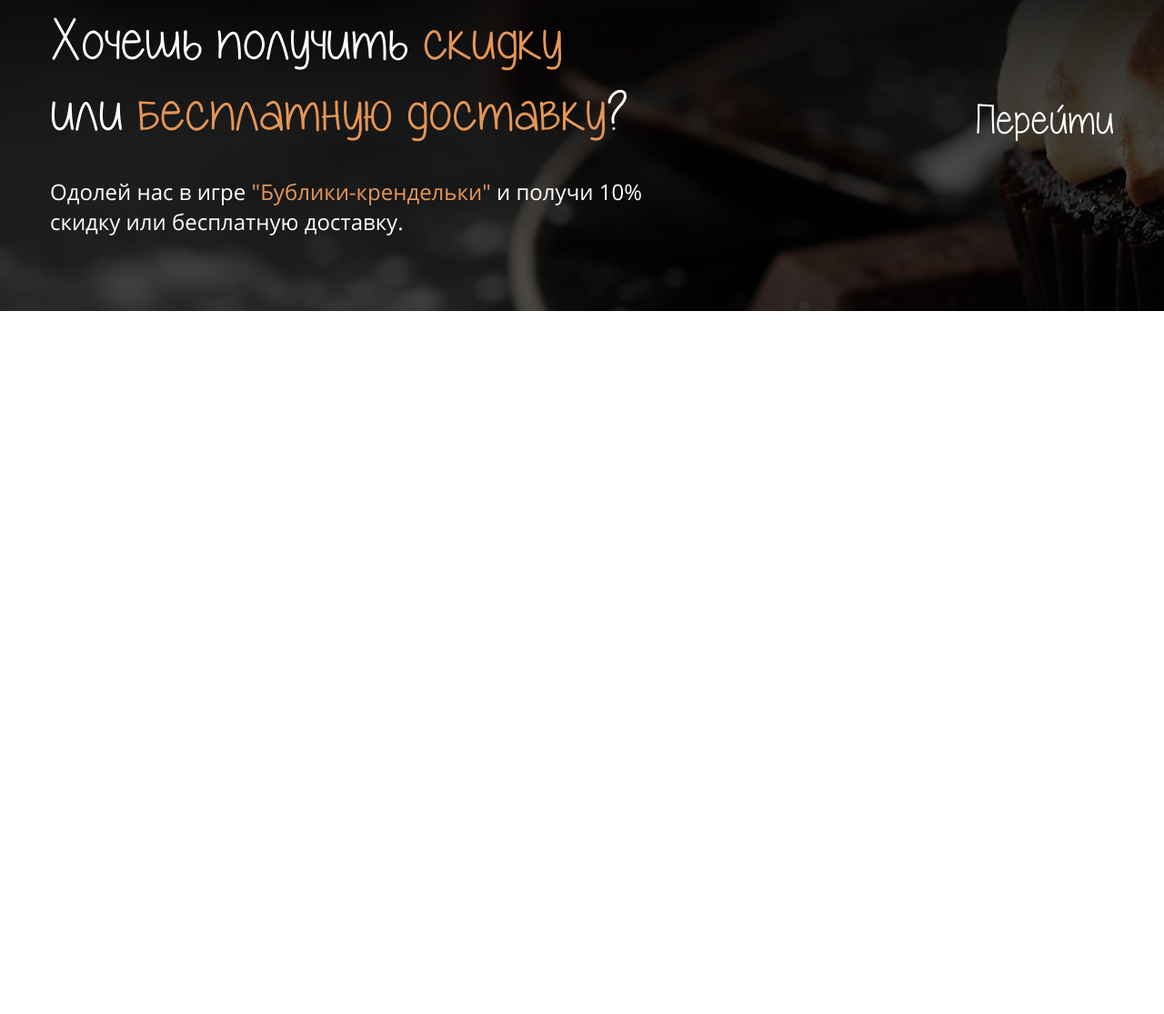
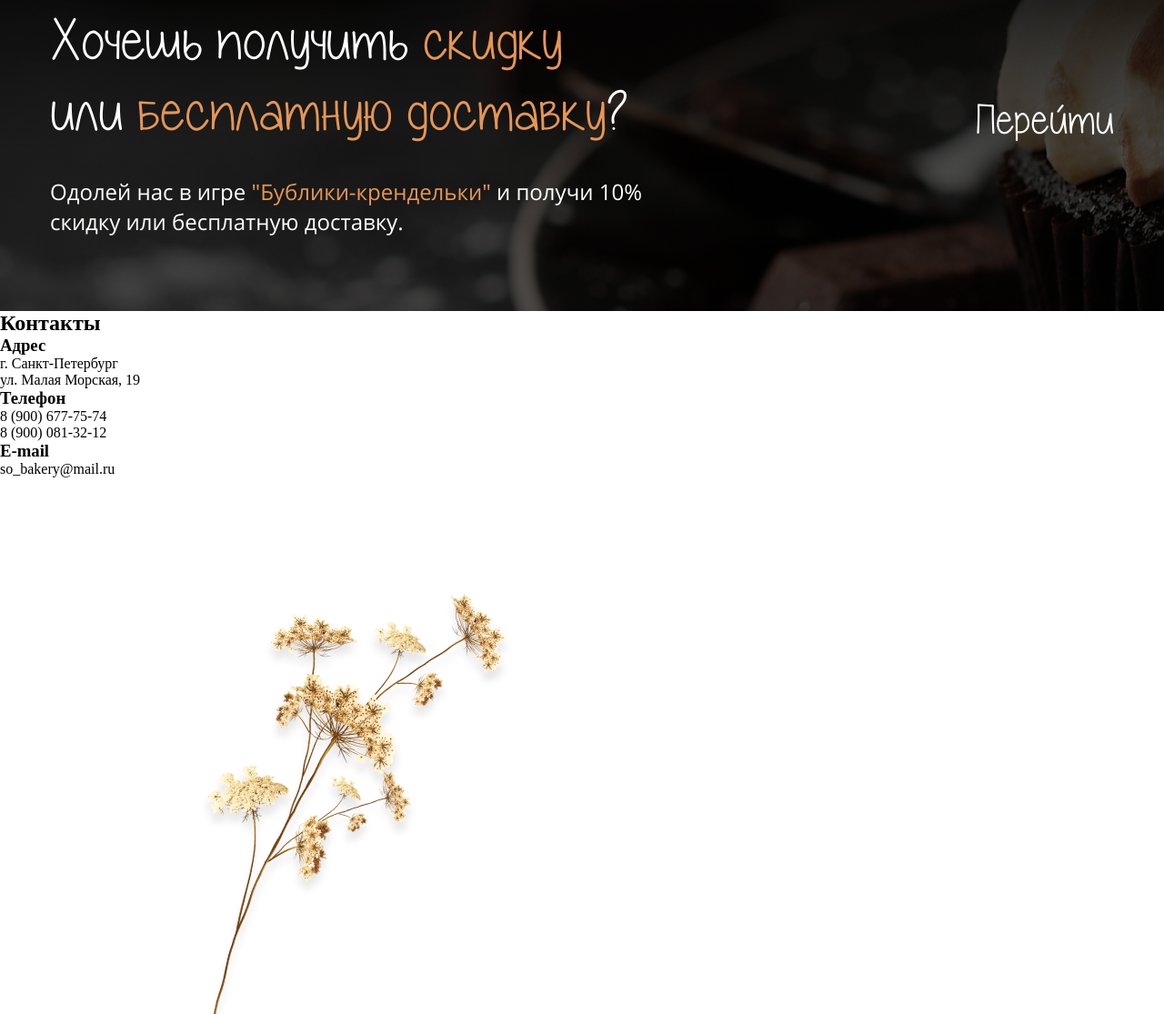
Before and after one commit to GreenBudgie/Coursework, a plain HTML site: page index.html in a window 1280 px wide. Shown: the part 1685-2800 px from the top of the page at 91% size. Before the commit the page ends 2027 px from the top, so only its background shows below. Drawn offline with nearby package versions, Linux system fonts and the light colour scheme.

Commit message:
Contacts section markup

```diff
--- a/index.html
+++ b/index.html
@@ -114,6 +114,32 @@
             </a>
         </div>
     </section>
+    <section id="contacts">
+        <span id="contacts-list">
+            <h2>Контакты</h2>
+            <div class="contacts-section">
+                <h3>Адрес</h3>
+                <p>г. Санкт-Петербург<br>ул. Малая Морская, 19</p>
+            </div>
+            <div class="contacts-section">
+                <h3>Телефон</h3>
+                <p>8 (900) 677-75-74<br>8 (900) 081-32-12</p>
+            </div>
+            <div class="contacts-section">
+                <h3>E-mail</h3>
+                <p>so_bakery@mail.ru</p>
+            </div>
+            <img src="img/index/contacts/flower.png" alt="flowers">
+        </span>
+        <span id="contacts-photos">
+            <div>
+                <img src="img/index/contacts/photo-left.png" alt="photo1">
+                <img src="img/index/contacts/photo-center.png" alt="photo2">
+                <img src="img/index/contacts/photo-right.png" alt="photo3">
+            </div>
+            <img src="img/index/contacts/photo-bottom.png" alt="photo4">
+        </span>
+    </section>
     <script src="js/index.js"></script>
 </body>
 </html>
```
Also changed, not shown: img/index/contacts/flower.png (added), img/index/contacts/photo-bottom.png (added), img/index/contacts/photo-center.png (added), img/index/contacts/photo-left.png (added), img/index/contacts/photo-right.png (added).
